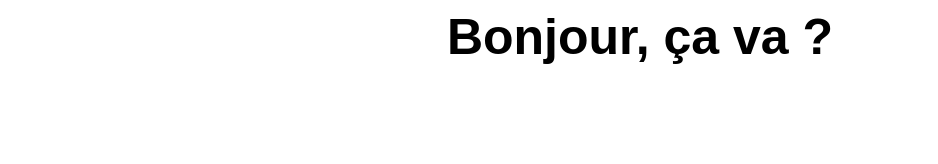
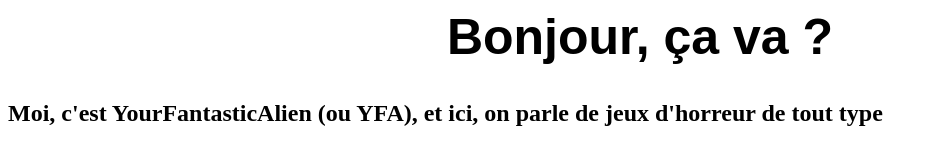
Before and after one commit to YFAlien/test, a plain HTML site: page index.html in a window 1280 px wide. Shown: the whole page, without its empty margins (0-938 px from the left). Drawn offline with Linux system fonts and the light colour scheme.

Commit message:
Update index.html

```diff
--- a/index.html
+++ b/index.html
@@ -6,5 +6,6 @@
     </head>
     <body>
         <h1>Bonjour, ça va ?</h1>
+        <h2>Moi, c'est YourFantasticAlien (ou YFA), et ici, on parle de jeux d'horreur de tout type</h2>
     </body>
 </html>
```
